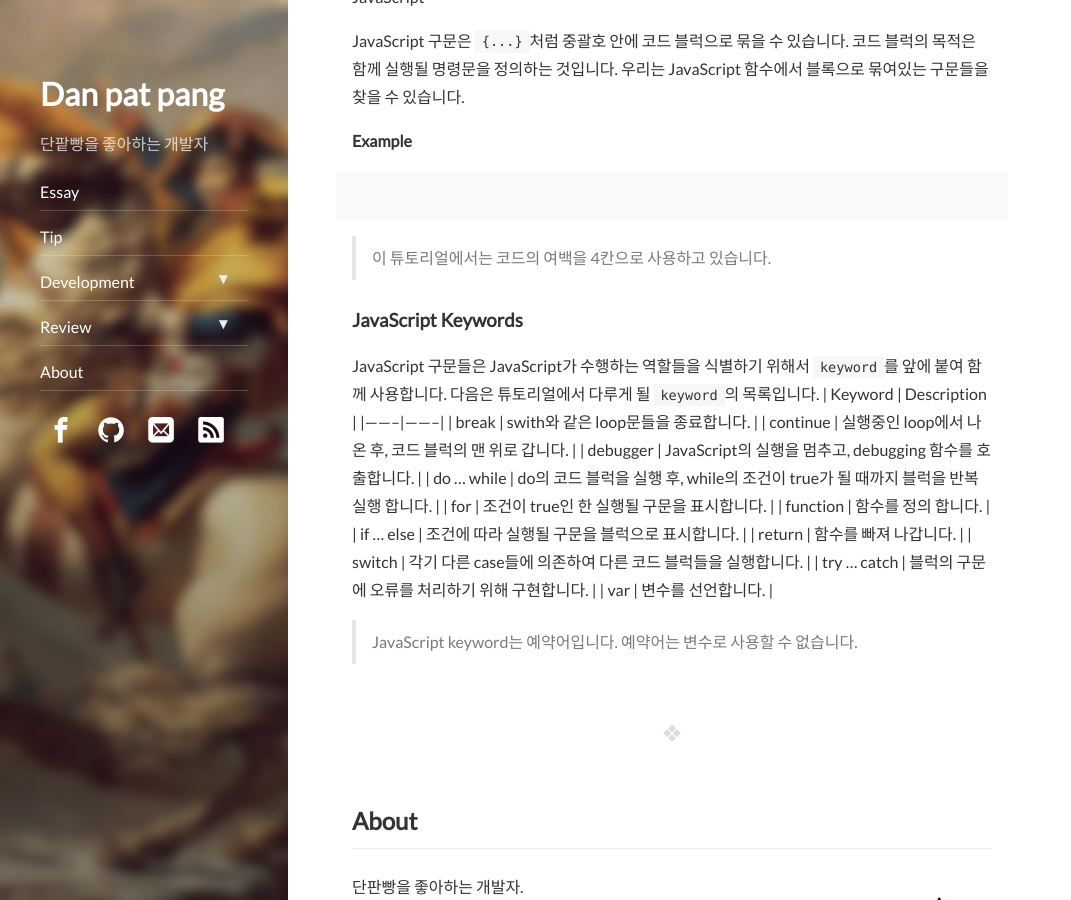
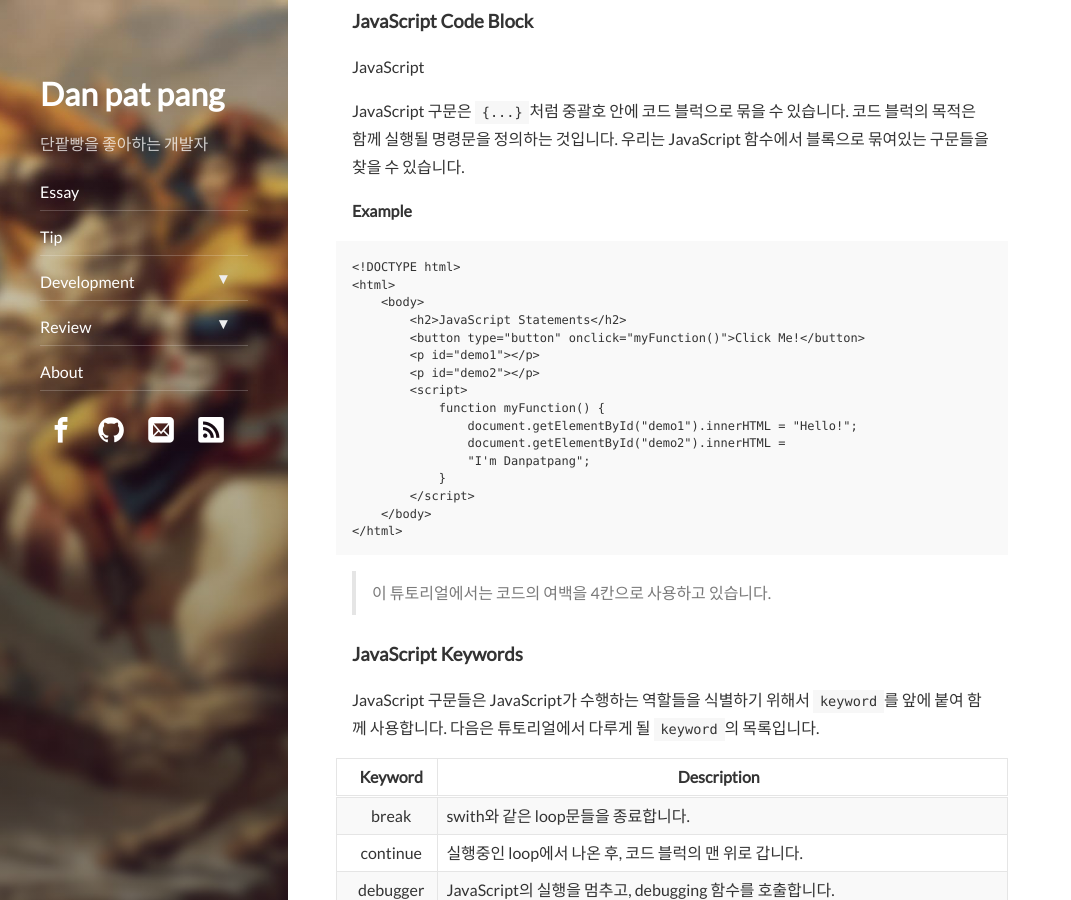
Before and after one commit to Danpatpang/Danpatpang.github.io, a Jekyll site: the page built from _posts/2017-10-05-JavaScript_W3C_5.md, in a window 1280 px wide and 900 px high, scrolled down 2133 px. Shown: the whole window, without its empty margins (0-1071 px from the left). Built offline with Jekyll 4.4.1, drawn with Linux system fonts in a browser that asks for light colours; nearby versions of some CDN libraries; some web fonts are replaced; comment, search, counter and statistics services are not loaded; some of the changed text lies outside the part shown.

Commit message:
update JavaScript_W3C_5

````diff
--- a/_posts/2017-10-05-JavaScript_W3C_5.md
+++ b/_posts/2017-10-05-JavaScript_W3C_5.md
@@ -77,7 +77,10 @@ JavaScript는 다중의 공백을 무시합니다. 우리는 코드의 가독성
 JavaScript의 구문은 `;`에 의해 분리되는 것만 유의하시면 됩니다.
 **Example**
 ```
-
+var person="Danpatapng";
+person = "Danpatpang";
+person =
+"Danpatpang";
 ```
 
 ### JavaScript의 Line length와 Line Block
@@ -87,7 +90,8 @@ JavaScript의 구문은 `;`에 의해 분리되는 것만 유의하시면 됩니
 
 **Example**
 ```
-
+document.getElementById("example").innerHTML =
+"Danpatpang";
 ```
 
 ### JavaScript Code Block
@@ -100,7 +104,22 @@ JavaScript 구문은 `{...}`처럼 중괄호 안에 코드 블럭으로 묶을
 
 **Example**
 ```
-
+<!DOCTYPE html>
+<html>
+    <body>
+        <h2>JavaScript Statements</h2>
+        <button type="button" onclick="myFunction()">Click Me!</button>
+        <p id="demo1"></p>
+        <p id="demo2"></p>
+        <script>
+            function myFunction() {
+                document.getElementById("demo1").innerHTML = "Hello!";
+                document.getElementById("demo2").innerHTML =
+                "I'm Danpatpang";
+            }
+        </script>
+    </body>
+</html>
 ```
 
 > 이 튜토리얼에서는 코드의 여백을 4칸으로 사용하고 있습니다.
@@ -109,8 +128,9 @@ JavaScript 구문은 `{...}`처럼 중괄호 안에 코드 블럭으로 묶을
 
 JavaScript 구문들은 JavaScript가 수행하는 역할들을 식별하기 위해서 `keyword`를 앞에 붙여 함께 사용합니다.
 다음은 튜토리얼에서 다루게 될 `keyword`의 목록입니다.
+
 | Keyword | Description |
-|--------|--------|
+|:-:	|---	|
 | break | swith와 같은 loop문들을 종료합니다. |
 | continue | 실행중인 loop에서 나온 후, 코드 블럭의 맨 위로 갑니다. |
 | debugger | JavaScript의 실행을 멈추고, debugging 함수를 호출합니다. |
@@ -122,5 +142,6 @@ JavaScript 구문들은 JavaScript가 수행하는 역할들을 식별하기 위
 | switch | 각기 다른 case들에 의존하여 다른 코드 블럭들을 실행합니다. |
 | try ... catch | 블럭의 구문에 오류를 처리하기 위해 구현합니다. |
 | var | 변수를 선언합니다. |
+
 > JavaScript keyword는 예약어입니다.
 > 예약어는 변수로 사용할 수 없습니다.
````
